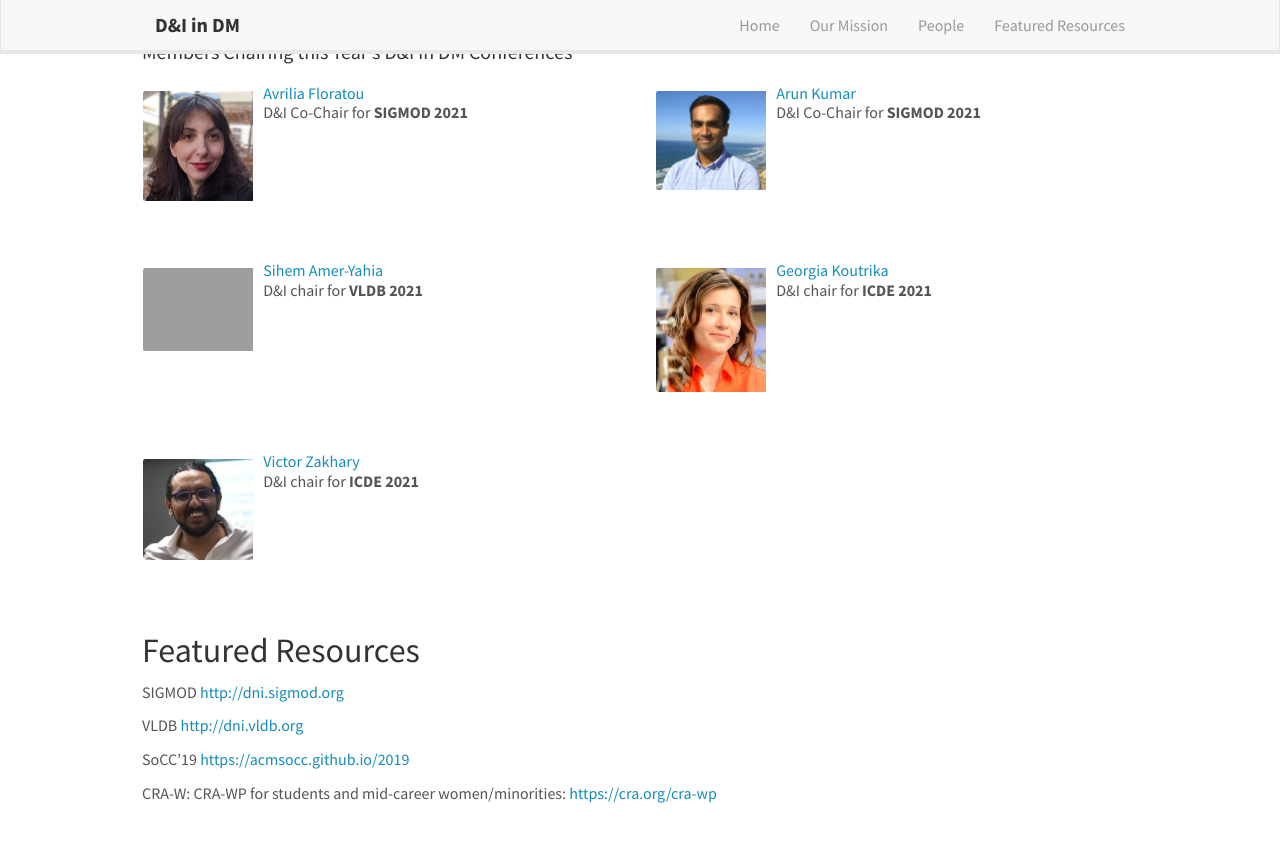
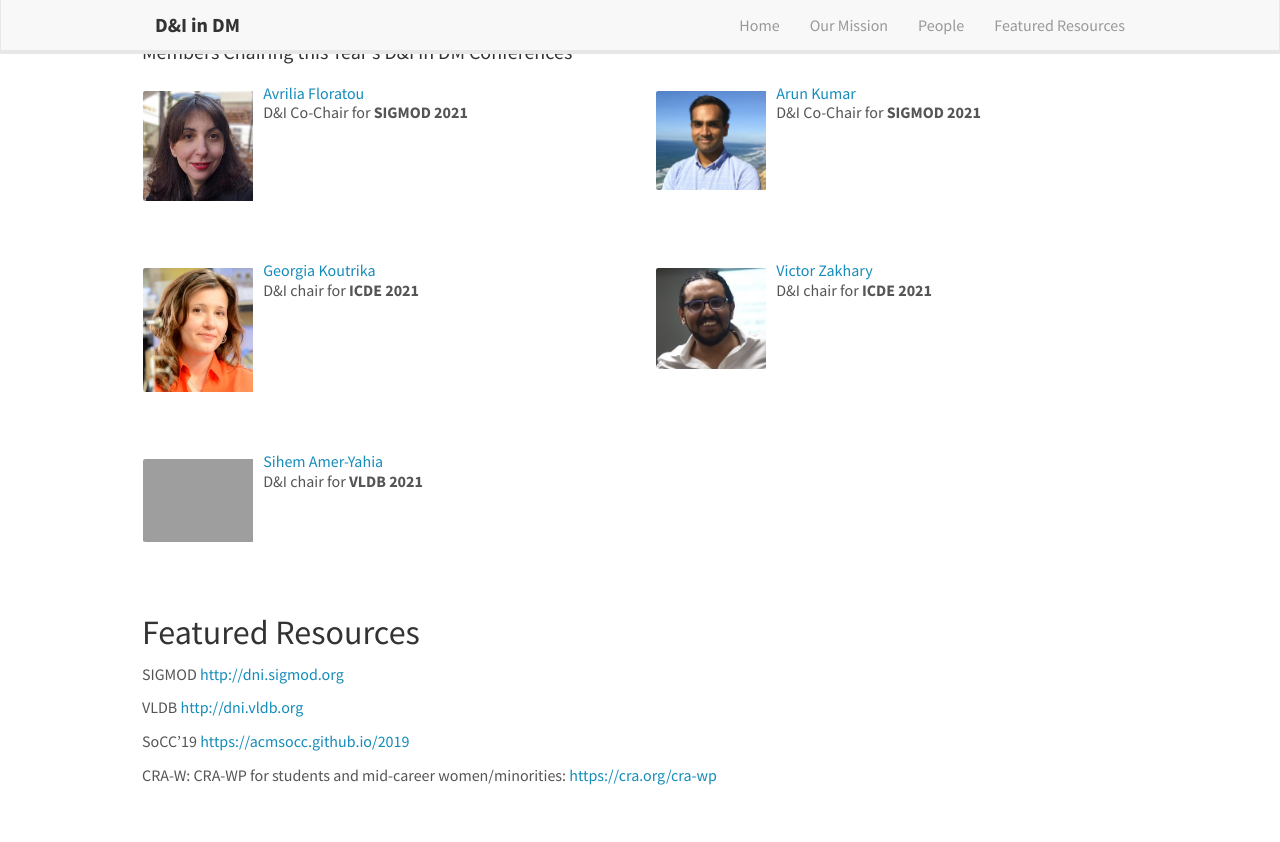
Before and after one commit to zmeihui/dbdni.github.io, a Jekyll site: the page built from index.md, in a window 1280 px wide and 900 px high, scrolled down 1979 px. Shown: the top 842 px of the window. Built offline with Jekyll 4.4.1, drawn with Linux system fonts in a browser that asks for light colours; nearby versions of some CDN libraries; comment, search, counter and statistics services are not loaded; part of the change alters nothing that is shown.

Commit message:
Update conf_organizers.yml

```diff
--- a/_data/conf_organizers.yml
+++ b/_data/conf_organizers.yml
@@ -6,10 +6,6 @@
   photo: arun.jpg
   web: http://cseweb.ucsd.edu/~arunkk/
   info: "D&I Co-Chair for <b>SIGMOD 2021</b>"
-- name: Sihem Amer-Yahia
-  photo: sihem.jpg
-  web: http://lig-membres.imag.fr/amery/
-  info: "D&I chair for <b>VLDB 2021</b>"
 - name: Georgia Koutrika
   photo: georgia.jpg
   web: http://cgi.di.uoa.gr/~koutrika/
@@ -18,3 +14,7 @@
   photo: victor.jpg
   web: https://sites.cs.ucsb.edu/~victorzakhary/
   info: "D&I chair for <b>ICDE 2021</b>"
+- name: Sihem Amer-Yahia
+  photo: sihem.jpg
+  web: http://lig-membres.imag.fr/amery/
+  info: "D&I chair for <b>VLDB 2021</b>"
```
